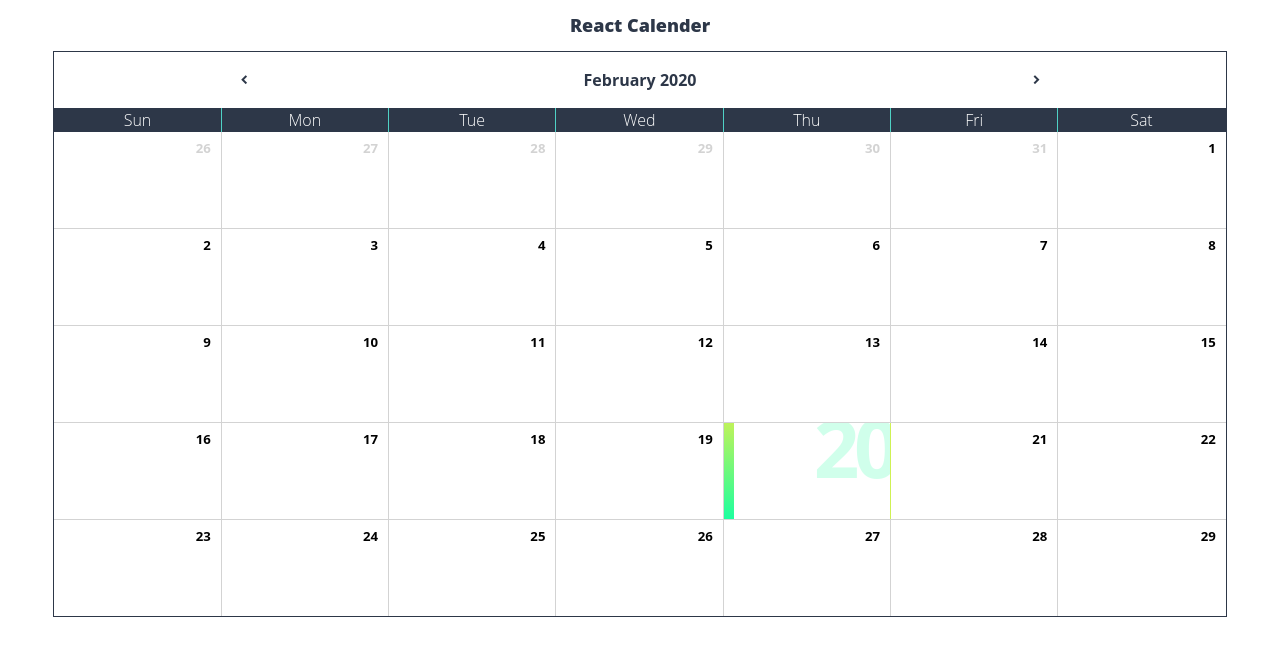
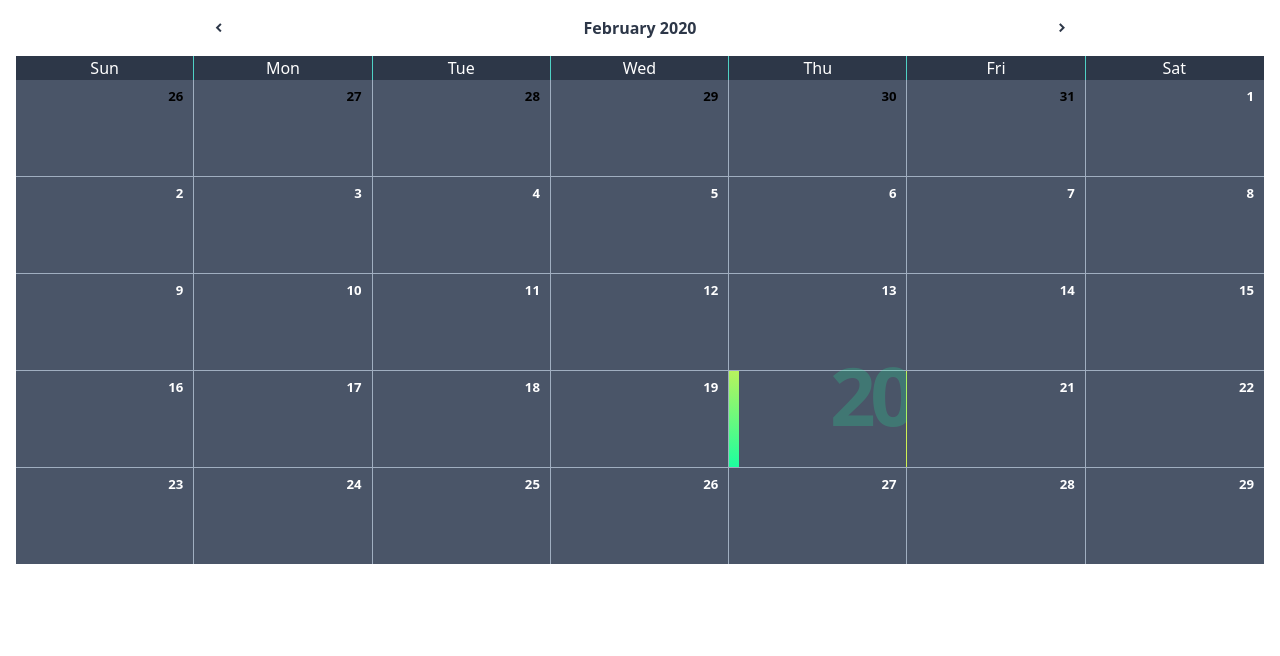
Before and after one commit to alamariful1727/react-calender-hooks, a React (Create React App) app: page / in a window 1280 px wide. Shown: the top 656 px of the page. Built offline with nearby package versions, Linux system fonts and the light colour scheme.

Commit message:
trying to change the view, but still not satisfied.

```diff
--- a/package.json
+++ b/package.json
@@ -22,7 +22,8 @@
 		"typescript": "~3.7.2"
 	},
 	"scripts": {
-		"start": "concurrently \"npm run watch:tw-css\" \"react-scripts start\"",
+		"dev": "concurrently \"npm run watch:tw-css\" \"react-scripts start\"",
+		"start": "react-scripts start",
 		"build": "npm run build:tw-css && react-scripts build",
 		"test": "react-scripts test",
 		"eject": "react-scripts eject",
--- a/postcss.config.js
+++ b/postcss.config.js
@@ -1,25 +1,20 @@
 const tailwindcss = require("tailwindcss");
-
-const purgecss = require("@fullhuman/postcss-purgecss")({
-	// Specify the paths to all of the template files in your project
-	content: [
-		"./src/**/*.html",
-		"./src/**/*.tsx",
-		"./src/**/*.ts",
-		"./src/**/*.jsx",
-		"./src/**/*.js",
-		"./public/index.html"
-	],
-
-	// Include any special characters you're using in this regular expression
-	defaultExtractor: content => content.match(/[A-Za-z0-9-_:/]+/g) || []
-	// defaultExtractor: content => content.match(/[\w-/:]+(?<!:)/g) || []
-});
 
 module.exports = {
 	plugins: [
 		tailwindcss("./tailwind.js"),
 		require("autoprefixer"),
-		process.env.NODE_ENV === "production" ? [purgecss] : []
+		process.env.NODE_ENV === "production" &&
+			require("@fullhuman/postcss-purgecss")({
+				content: [
+					"./src/**/*.html",
+					"./src/**/*.tsx",
+					"./src/**/*.ts",
+					"./src/**/*.jsx",
+					"./src/**/*.js",
+					"./public/index.html"
+				],
+				defaultExtractor: content => content.match(/[A-Za-z0-9-_:/]+/g) || []
+			})
 	]
 };
--- a/src/App.tsx
+++ b/src/App.tsx
@@ -4,9 +4,9 @@ import "./styles/index.css";
 function App() {
 	return (
 		<>
-			<div className='my-3 text-lg font-extrabold text-gray-800 text-center'>
+			{/* <div className='my-3 text-lg font-extrabold text-gray-800 text-center'>
 				React Calender
-			</div>
+			</div> */}
 			<Calendar />
 		</>
 	);
--- a/src/Calendar.css
+++ b/src/Calendar.css
@@ -16,82 +16,36 @@
 	-moz-osx-font-smoothing: grayscale;
 	font-feature-settings: "liga";
 }
-/* GENERAL */
 * {
 	box-sizing: border-box;
 }
-body {
-	font-family: "Open Sans", "Helvetica Neue", "Helvetica", "Arial", sans-serif;
-	font-size: 1em;
-	font-weight: 300;
-	line-height: 1.5;
-	position: relative;
-}
-/* GRID */
-.row {
-	margin: 0;
-	padding: 0;
-	display: flex;
-	flex-direction: row;
-	flex-wrap: wrap;
-	width: 100%;
-}
-.row-middle {
-	align-items: center;
-}
-.column {
-	flex-grow: 1;
-	flex-basis: 0;
-	max-width: 100%;
-}
-/* Calendar */
-.calendar {
-}
 
-.calendar .body .cell {
-	position: relative;
-	height: 6em;
-	border-right: 1px solid lightgray;
-	overflow: hidden;
-	cursor: pointer;
-	background: white;
-	transition: 0.25s ease-out;
-}
-.calendar .body .cell:hover {
-	background: whitesmoke;
-	transition: 0.5s ease-out;
-}
-.calendar .body .selected {
+.selected {
 	border-left: 10px solid transparent;
 	border-image: linear-gradient(45deg, #1affa0 0%, #cff153 40%);
 	border-image-slice: 1;
 }
-.calendar .body .row {
-	border-bottom: 1px solid lightgray;
+.cell {
+	height: 1.5rem;
 }
-.calendar .body .row:last-child {
-	border-bottom: none;
-}
-.calendar .body .cell:last-child {
-	border-right: none;
-}
-.calendar .body .cell .number {
+.cell .number {
 	position: absolute;
+	color: white;
 	font-size: 82.5%;
 	line-height: 1;
 	top: 0.75em;
 	right: 0.75em;
 	font-weight: 700;
 }
-.calendar .body .cell:hover .number,
-.calendar .body .selected .number {
+.cell:hover .number,
+.selected .number {
 	visibility: hidden;
 }
-.calendar .body .disabled {
-	color: lightgray;
-	pointer-events: none;
+.disabled .number {
+	color: black;
 }
-.calendar .body .cell .bg {
+
+.cell .bg {
 	font-weight: 700;
 	line-height: 1;
 	color: #1affa0;
@@ -103,13 +57,8 @@ body {
 	transition: 0.25s ease-out;
 	letter-spacing: -0.07em;
 }
-.calendar .body .cell:hover .bg,
-.calendar .body .selected .bg {
+.cell:hover .bg,
+.selected .bg {
 	opacity: 0.2;
 	transition: 0.5s ease-in;
 }
-.calendar .body .column {
-	flex-grow: 0;
-	flex-basis: calc(100% / 7);
-	width: calc(100% / 7);
-}
--- a/src/Calendar.tsx
+++ b/src/Calendar.tsx
@@ -72,9 +72,9 @@ const Calendar = () => {
 				const cloneDay = day;
 				days.push(
 					<div
-						className={`column cell ${
+						className={`w-1/7 cell relative h-24 cursor-pointer bg-gray-700 hover:bg-gray-900 border-r border-gray-500 last:border-r-0 transition duration-500 ease-in-out ${
 							!isSameMonth(day, monthStart)
-								? "disabled"
+								? "disabled pointer-events-none"
 								: isSameDay(day, selectedDate)
 								? "selected"
 								: ""
@@ -89,14 +89,17 @@ const Calendar = () => {
 				day = addDays(day, 1);
 			}
 			rows.push(
-				<div className='row' key={day.toDateString()}>
+				<div
+					className='flex border-b border-gray-500 last:border-b-0'
+					key={day.toDateString()}
+				>
 					{" "}
 					{days}{" "}
 				</div>
 			);
 			days = [];
 		}
-		return <div className='body'>{rows}</div>;
+		return rows;
 	};
 
 	const nextMonth = () => {
@@ -111,7 +114,7 @@ const Calendar = () => {
 		setSelectedDate(day);
 	};
 	return (
-		<div className='calendar h-auto w-11/12 mx-auto border border-gray-800'>
+		<div className='w-full px-4'>
 			<div>{header()}</div>
 			<div>{days()}</div>
 			<div>{cells()}</div>
```
